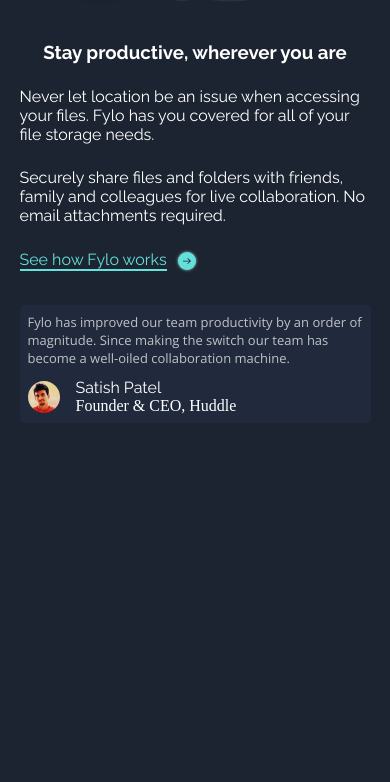
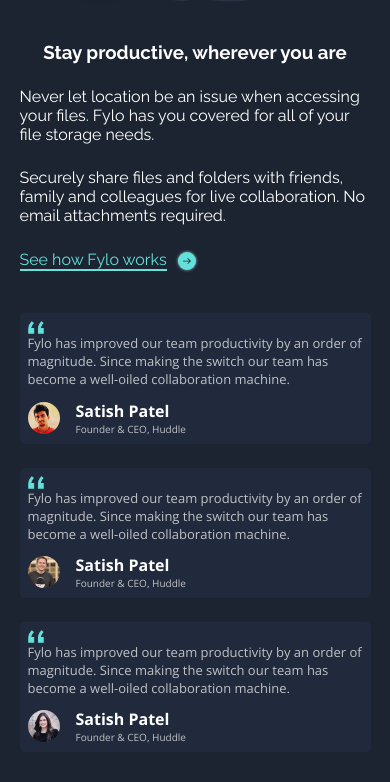
Before and after one commit to GustavoOjedaDev/fylo-lading-page-master, a plain HTML site: page index.html in a window 390 px wide. Shown: the part 1849-2631 px from the top of the page. Before the commit the page ends 2272 px from the top, so only its background shows below. Drawn offline with nearby package versions, Linux system fonts and the light colour scheme.

Commit message:
Cards section completed

```diff
--- a/index.css
+++ b/index.css
@@ -174,12 +174,14 @@ body{
     .cards{
         width: 100%;
         height: auto;
-        margin-top: 2rem;
+        margin-top: 2.5rem;
+        margin-bottom: 2.5rem;
     }
     .cards-container{
         display: flex;
         flex-direction: column;
         align-items: center;
+        gap: 1.5rem;
     }
     .card{
         width: 90%;
@@ -209,7 +211,14 @@ body{
         border-radius: 50%;
     }
     .card .card-info-profile .person .person-name{
-        font-family: var(--font-raleway);
+        font-family: var(--font-open-sans);
+        font-weight: 700;
+    }
+    .card .card-info-profile .person .description-person{
+        font-family: var(--font-open-sans);
+        color: rgba(234, 234, 234, 0.792);
+        font-weight: 400;
+        font-size: x-small;
     }
 }
 
--- a/index.html
+++ b/index.html
@@ -79,6 +79,7 @@
         <section class="cards">
             <div class="cards-container">
                 <div class="card">
+                    <img src="./assets/img/bg-quotes.png" class="quotation-marks" alt="" style="width: 16px;">
                     <div class="card-text">
                         <p>Fylo has improved our team productivity by an order of magnitude. Since making the switch our team has become a well-oiled collaboration machine.</p>
                     </div>
@@ -86,7 +87,33 @@
                         <img src="./assets/img/profile-1.jpg" alt="">
                         <div class="person">
                             <p class="person-name">Satish Patel</p>
-                            <p>Founder & CEO, Huddle</p>
+                            <p class="description-person">Founder & CEO, Huddle</p>
+                        </div>
+                    </div>
+                </div>
+                <div class="card">
+                    <img src="./assets/img/bg-quotes.png" class="quotation-marks" alt="" style="width: 16px;">
+                    <div class="card-text">
+                        <p>Fylo has improved our team productivity by an order of magnitude. Since making the switch our team has become a well-oiled collaboration machine.</p>
+                    </div>
+                    <div class="card-info-profile">
+                        <img src="./assets/img/profile-2.jpg" alt="">
+                        <div class="person">
+                            <p class="person-name">Satish Patel</p>
+                            <p class="description-person">Founder & CEO, Huddle</p>
+                        </div>
+                    </div>
+                </div>
+                <div class="card">
+                    <img src="./assets/img/bg-quotes.png" class="quotation-marks" alt="" style="width: 16px;">
+                    <div class="card-text">
+                        <p>Fylo has improved our team productivity by an order of magnitude. Since making the switch our team has become a well-oiled collaboration machine.</p>
+                    </div>
+                    <div class="card-info-profile">
+                        <img src="./assets/img/profile-3.jpg" alt="">
+                        <div class="person">
+                            <p class="person-name">Satish Patel</p>
+                            <p class="description-person">Founder & CEO, Huddle</p>
                         </div>
                     </div>
                 </div>
```
